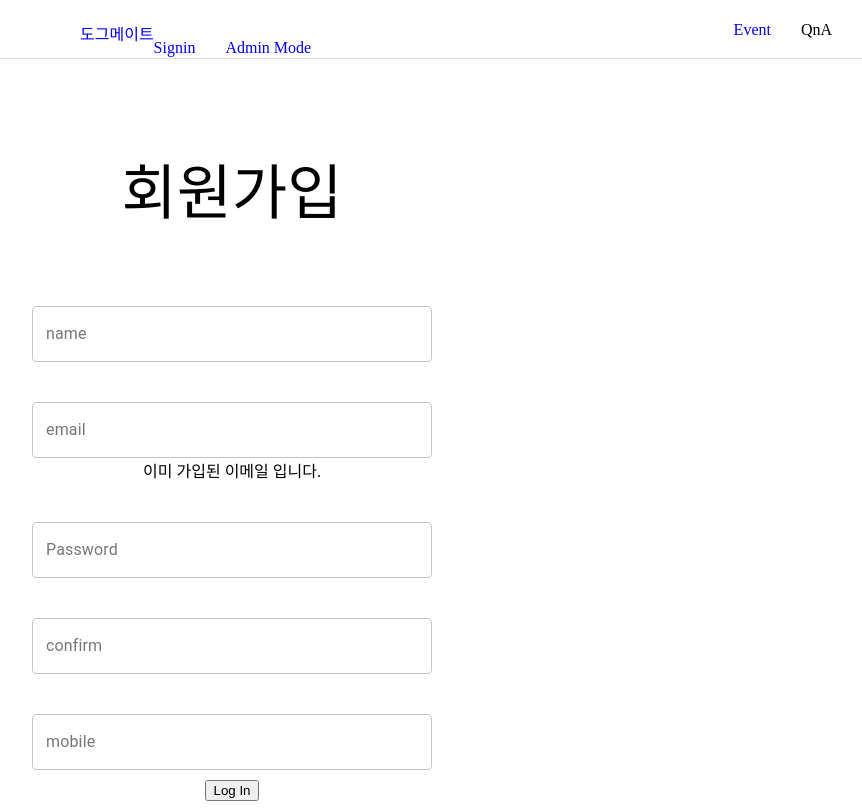
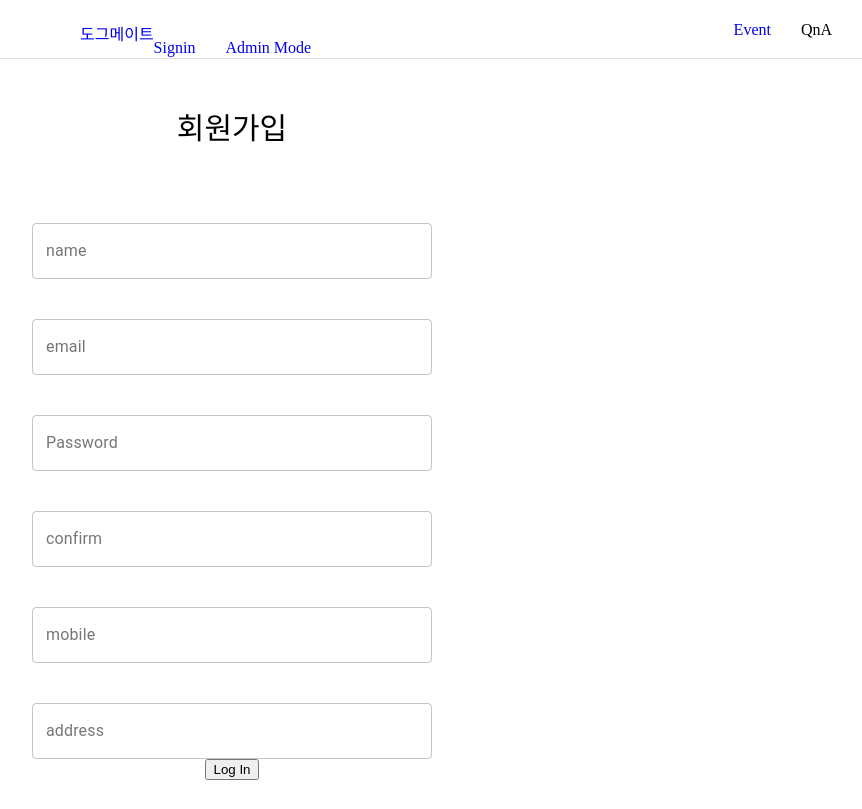
Before and after one commit to zlhunzzing/DogManager-Client, a React (Create React App) app: page /user/signup in a window 1280 px wide. Shown: the whole page, without its empty margins (408-1270 px from the left). Built offline with nearby package versions, Linux system fonts and the light colour scheme.

Commit message:
complete singUp page without refecting

```diff
--- a/src/containers/EventEditContainer.tsx
+++ b/src/containers/EventEditContainer.tsx
@@ -166,7 +166,7 @@ const EventEditContainer: React.FunctionComponent<EventEditContainerProps> = ({
       return;
     }
     // 1. 새로 등록하는 경우
-    if (selectedEvent === '') {
+
     if (
       eventTitle === '' ||
       startDate.length !== 16 ||
@@ -178,24 +178,9 @@ const EventEditContainer: React.FunctionComponent<EventEditContainerProps> = ({
     ) {
       alert('데이터를 다 채워주세요');
       return;
+
+      // 2. 수정하는 경우
     }
-      // 2. 수정하는 경우
-    } else {
-      if (
-        eventTitle === '' ||
-        startDate.length !== 16 ||
-        buttonUrl === '' ||
-        detailPageUrl === ''
-      ) {
-        alert('데이터를 다 채워주세요');
-        return;
-      }
-    }
-    if (buttonUrl[0] !== '/' || detailPageUrl[0] !== '/') {
-      alert('url은 /로 시작해서 작성해주세요');
-      return;
-    }
-
     const formData = new FormData();
     makeDateTimeForm(startDate);
     formData.append('eventTitle', eventTitle);
@@ -212,7 +197,6 @@ const EventEditContainer: React.FunctionComponent<EventEditContainerProps> = ({
     if (buttonImage !== null) {
       formData.append('buttonImage', buttonImage);
     }
-
     formData.append('buttonUrl', buttonUrl);
     formData.append('detailPageUrl', detailPageUrl);
 
--- a/src/containers/SignupContainer.tsx
+++ b/src/containers/SignupContainer.tsx
@@ -1,24 +1,16 @@
+//? 모듈 불러오기
+import { connect } from 'react-redux';
+import { bindActionCreators } from 'redux';
+import axios from 'axios';
 import React from 'react';
+
+//? components 불러오기
+import { StoreState } from '../modules';
 import UserMenu from '../views/UserMenu';
-import { connect } from 'react-redux';
-import { StoreState } from '../modules';
 import { actionCreators as signupActions } from '../modules/signup';
-import { bindActionCreators } from 'redux';
+
+//? css
 import TextField from '@material-ui/core/TextField';
-import { Field } from 'redux-form';
-//import Button from '@material-ui/core/Button';
-//import { createStyles, makeStyles, Theme } from '@material-ui/core/styles';
-
-// 서버요청
-// {
-//   name:
-//   email:
-//   password:
-//   mobile:
-//   address: // 보류~
-// }
-// npm install redux-form
-//!
 
 interface SignupContainerProps {
   nameInput: string;
@@ -26,13 +18,20 @@ interface SignupContainerProps {
   pwInput: string;
   rePwInput: string;
   mobileInput: string;
+  addressInput: string;
+  history: any;
   SignupActions: typeof signupActions;
 }
 
 const SignupContainer: React.FunctionComponent<SignupContainerProps> = ({
   SignupActions,
+  nameInput,
+  emailInput,
   pwInput,
   rePwInput,
+  mobileInput,
+  addressInput,
+  history,
 }: SignupContainerProps) => {
   function autoHypenPhone(str: any): void {
     str = str.replace(/[^0-9]/g, '');
@@ -66,28 +65,97 @@ const SignupContainer: React.FunctionComponent<SignupContainerProps> = ({
     }
   }
 
-  //
+  //   statusCode: 201
+
+  // 이미 존재하는 이메일이면,
+  // statusCode: 409
+  // .send("email already exist")
+
+  // function checkEmail(){
+  //   letlet rednerErorrEmailMeg: JSX.Element | null;
+  //   if()
+
+  // }
+
+  // 비밀번호 중복확인
   function checkpassword() {
     let rednerErorrPwMeg: JSX.Element | null;
     if (rePwInput) {
       if (rePwInput !== pwInput) {
-        return (rednerErorrPwMeg = <div>비밀번호가 일치하지 않습니다.</div>);
+        return (rednerErorrPwMeg = (
+          <div style={{ color: 'red', padding: 8 }}>비밀번호가 일치하지 않습니다.</div>
+        ));
       } else {
         return (rednerErorrPwMeg = <div></div>);
       }
     }
   }
 
+  // nameInput,
+  // emailInput,
+  // pwInput,
+  // mobileInput,
+  // addressInput
+
+  async function handleSubmitSingup(e: any) {
+    e.preventDefault();
+    if (
+      nameInput === '' ||
+      emailInput === '' ||
+      pwInput === '' ||
+      mobileInput === '' ||
+      addressInput === ''
+    ) {
+      alert('데이터를 다 채워주세요~');
+      return;
+    }
+
+    try {
+      const res = await axios.post(
+        'http://13.209.22.112:3002/api/user/signup',
+        {
+          name: nameInput,
+          email: emailInput,
+          password: pwInput,
+          mobile: mobileInput,
+          address: addressInput,
+        },
+        { withCredentials: true },
+      );
+      console.log(res.status); // 있으면 201 없던지 존재하던지 둘다 409
+      history.push('/user/signin');
+    } catch (error) {
+      if (error.response.data === 'email already exist') {
+        alert('이미 이메일이 존재합니다.');
+      }
+    }
+    // const formSingupData = new FormData();
+    // formSingupData.append('name', nameInput);
+    // formSingupData.append('email', emailInput);
+    // formSingupData.append('password', pwInput);
+    // formSingupData.append('mobile', mobileInput);
+    // formSingupData.append('address', addressInput);
+    // const singupConfig = {
+    //   headers: {
+    //     'content-type': 'multipart/form-data',
+    //   },
+    // };
+    // const signupUrl = 'http://13.209.22.112:3002/api/user/signup';
+    // // const emailErorrMeg ="이미 가입된 이메일 입니다."
+    // axios.post(signupUrl, formSingupData, singupConfig).then(res => {
+    //   console.log('res: ', res);
+    //   if (res.status === 201) {
+    //     alert('회원가입이 성공했습니다.');
+    //   } else {
+    //     alert('이메일이 이미 존재합니다.');
+    //   }
+    // });
+  }
   return (
     <div style={{ textAlign: 'center' }}>
       <UserMenu />
-      <div style={{ marginTop: 70, fontSize: 60, padding: 15 }}>회원가입</div>
-      <form
-        onSubmit={event => {
-          event.preventDefault();
-          alert('good');
-        }}
-      >
+      <div style={{ marginTop: 30, fontSize: 30, padding: 15 }}>회원가입</div>
+      <form onSubmit={handleSubmitSingup}>
         <div style={{ marginTop: 60 }}>
           <TextField
             style={{ width: 400 }}
@@ -115,7 +183,7 @@ const SignupContainer: React.FunctionComponent<SignupContainerProps> = ({
             }}
           />
         </div>
-        <div>이미 가입된 이메일 입니다. </div>
+        {/* <div>이미 가입된 이메일 입니다. </div> */}
         <div style={{ marginTop: 10, padding: 15 }}></div>
         <div>
           <TextField
@@ -153,6 +221,7 @@ const SignupContainer: React.FunctionComponent<SignupContainerProps> = ({
             label="mobile"
             type="mobile"
             variant="outlined"
+            value={mobileInput}
             onChange={(event): void => {
               const { value } = event.target;
               const inputvalue: any = autoHypenPhone(value);
@@ -161,7 +230,20 @@ const SignupContainer: React.FunctionComponent<SignupContainerProps> = ({
           />
         </div>
         <div style={{ marginTop: 10 }}></div>
-        <div></div>
+        <div style={{ marginTop: 10, padding: 15 }}></div>
+        <div>
+          <TextField
+            style={{ width: 400 }}
+            id="outlined-address-input"
+            label="address"
+            type="text"
+            variant="outlined"
+            onChange={(event): void => {
+              const { value } = event.target;
+              SignupActions.changeAddressInput(value);
+            }}
+          />
+        </div>
         <button type="submit">Log In</button>
       </form>
     </div>
@@ -175,6 +257,7 @@ export default connect(
     pwInput: signup.pwInput,
     rePwInput: signup.rePwInput,
     mobileInput: signup.mobileInput,
+    addressInput: signup.addressInput,
   }),
   dispatch => ({ SignupActions: bindActionCreators(signupActions, dispatch) }),
 )(SignupContainer);
--- a/src/modules/index.ts
+++ b/src/modules/index.ts
@@ -1,4 +1,6 @@
+//? 모듈 불러오기
 import { combineReducers } from 'redux';
+//? components 불러오기
 import { AdminState, adminReducer as admin } from './admin';
 import { EventState, eventReducer as event } from './event';
 import { SigninState, signinReducer as signin } from './signin';
--- a/src/modules/signup.ts
+++ b/src/modules/signup.ts
@@ -4,6 +4,7 @@ export interface SignupState {
   pwInput: string;
   rePwInput: string;
   mobileInput: string;
+  addressInput: string;
 }
 
 // export const TOGGLE = "todo/TOGGLE";
@@ -12,6 +13,7 @@ export const CHANGE_EMAIL_INPUT = 'signup/CHANGE_EMAIL_INPUT';
 export const CHANGE_PW_INPUT = 'signup/CHANGE_PW_INPUT';
 export const CHANGE_REPW_INPUT = 'signup/CHANGE_REPW_INPUT';
 export const CHANGE_MOBILE_INPUT = 'signup/CHANGE_MOBILE_INPUT';
+export const CHANGE_ADDRESS_INPUT = 'signup/CHANGE_ADDRESS_INPUT';
 
 interface ChangeNameInputAction {
   type: typeof CHANGE_NAME_INPUT;
@@ -46,13 +48,20 @@ interface ChangeMobileInputAction {
     input: string;
   };
 }
+interface ChangeAddressInputAction {
+  type: typeof CHANGE_ADDRESS_INPUT;
+  meta: {
+    input: string;
+  };
+}
 
 export type SignupActionTypes =
   | ChangeNameInputAction
   | ChangeEmailInputAction
   | ChangePwInputAction
   | ChangeRePwInputAction
-  | ChangeMobileInputAction;
+  | ChangeMobileInputAction
+  | ChangeAddressInputAction;
 
 // actions
 
@@ -97,6 +106,14 @@ function changeMobileInput(input: string): object {
     },
   };
 }
+function changeAddressInput(input: string): object {
+  return {
+    type: CHANGE_ADDRESS_INPUT,
+    meta: {
+      input,
+    },
+  };
+}
 
 export const actionCreators = {
   changeNameInput,
@@ -104,6 +121,7 @@ export const actionCreators = {
   changePwInput,
   changeRePwInput,
   changeMobileInput,
+  changeAddressInput,
 };
 
 // reducers
@@ -114,6 +132,7 @@ const initialState: SignupState = {
   pwInput: '',
   rePwInput: '',
   mobileInput: '',
+  addressInput: '',
 };
 
 export function signupReducer(
@@ -147,6 +166,11 @@ export function signupReducer(
         ...state,
         mobileInput: action.meta.input,
       };
+    case CHANGE_ADDRESS_INPUT:
+      return {
+        ...state,
+        addressInput: action.meta.input,
+      };
     default:
       return state;
   }
--- a/src/pages/AdminCoupon.tsx
+++ b/src/pages/AdminCoupon.tsx
@@ -1,5 +1,4 @@
 import React from 'react';
-
 import AdminCouponContainer from '../containers/AdminCouponContainer';
 
 function AdminCoupon() {
--- a/src/pages/Signup.tsx
+++ b/src/pages/Signup.tsx
@@ -1,7 +1,8 @@
 import React from 'react';
 import SignupContainer from '../containers/SignupContainer';
+import { RouteComponentProps } from 'react-router-dom';
 
-function Signup() {
-  return <SignupContainer />;
+function Signup({ history }: RouteComponentProps) {
+  return <SignupContainer history={history} />;
 }
 export default Signup;
```
Lines whose indentation alone changed are shown as unchanged.
